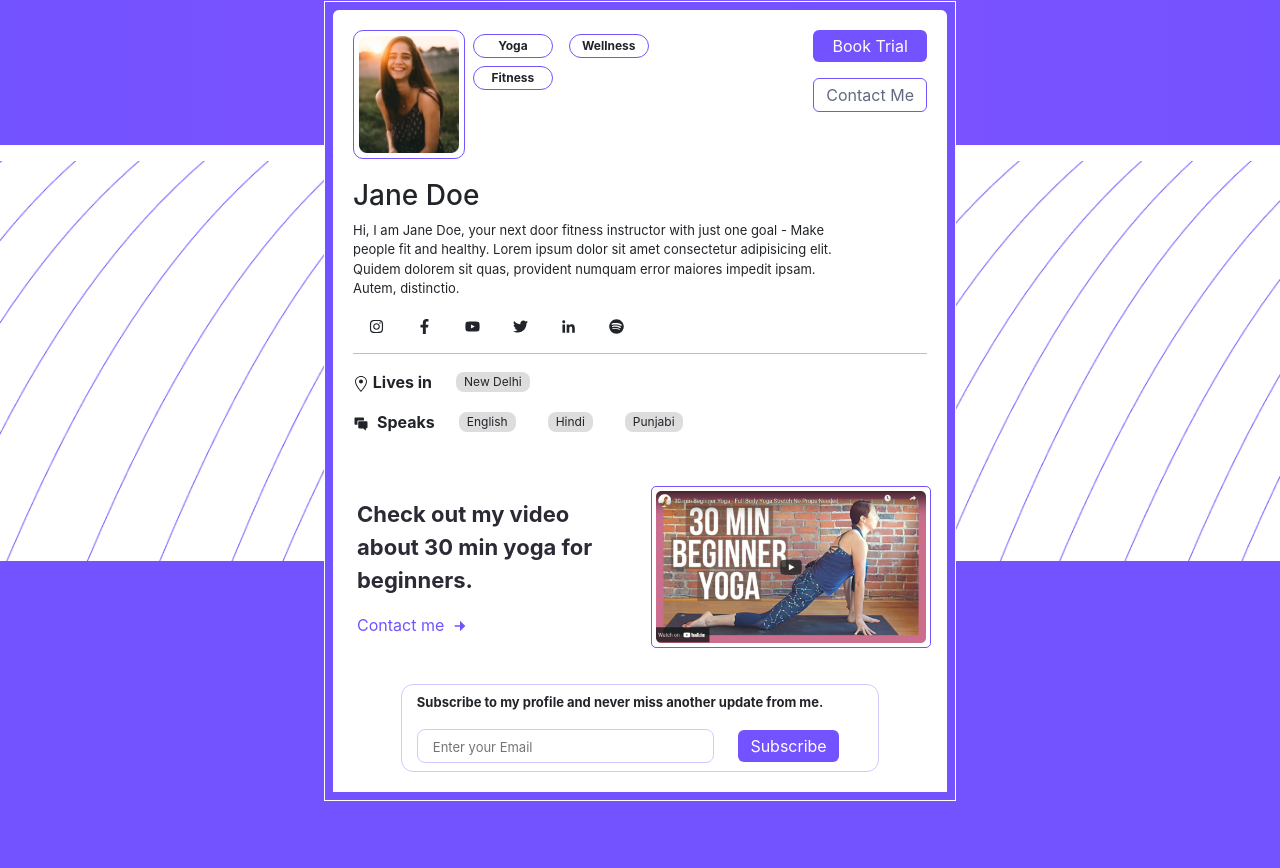
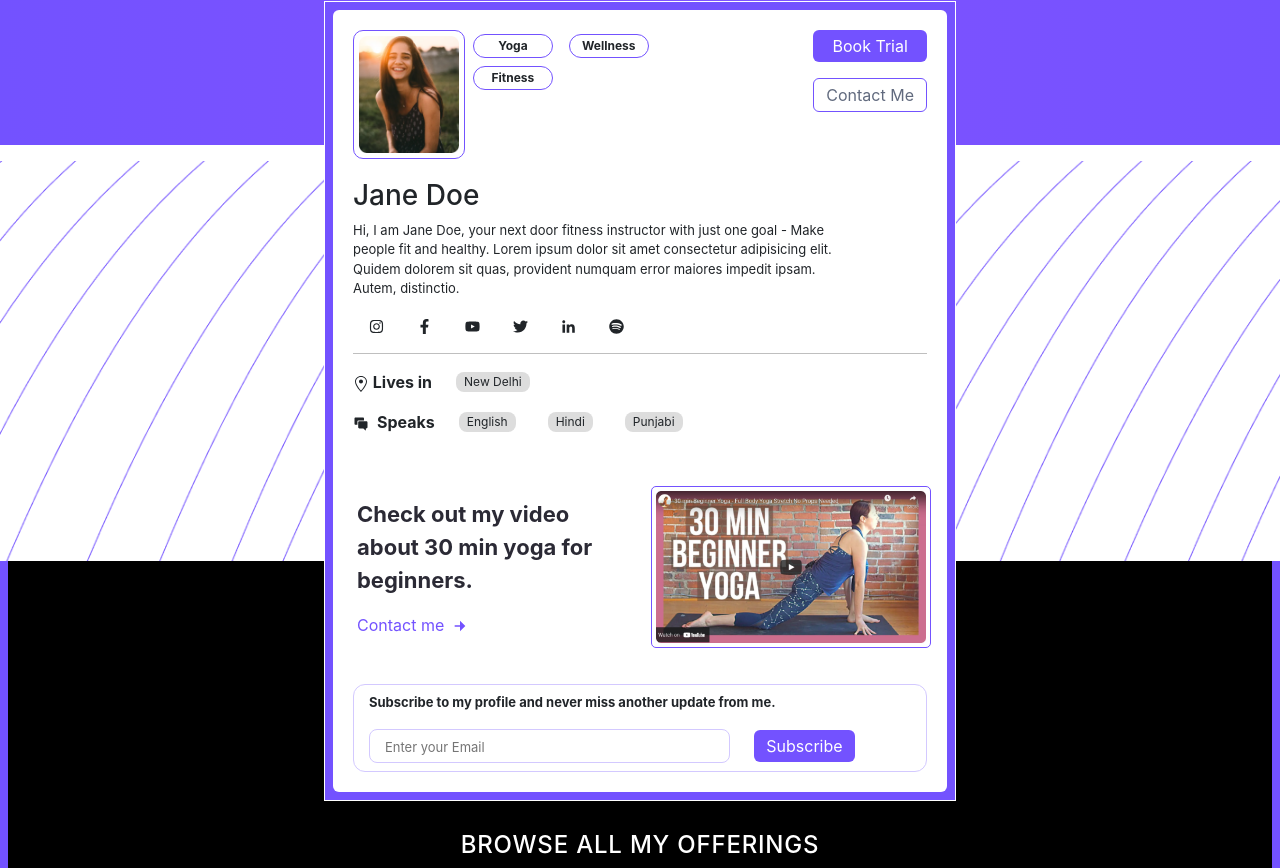
Before and after one commit to AyoTheInspired/bread-task, a React (Create React App) app: page / in a window 1280 px wide. Shown: the part 205-1073 px from the top of the page. Before the commit the page ends 1006 px from the top, so only its background shows below. Built offline with nearby package versions, Linux system fonts and the light colour scheme.

Commit message:
Stylings on carousel

```diff
--- a/src/App.js
+++ b/src/App.js
@@ -3,6 +3,7 @@ import "bootstrap/dist/css/bootstrap.min.css";
 import Navigation from "./components/Navigation";
 import Header from "./components/Header";
 import Wrapper from "./components/user-card/Wrapper";
+import Carousel from "./components/Carousel";
 
 function App() {
 	return (
@@ -10,6 +11,7 @@ function App() {
 			<Navigation />
 			<Header />
 			<Wrapper />
+			<Carousel />
 		</div>
 	);
 }
--- /dev/null
+++ b/src/components/Carousel.js
@@ -0,0 +1,33 @@
+import React from "react";
+import styled from "styled-components";
+import { Container, Row } from "react-bootstrap";
+
+function Carousel() {
+	return (
+		<StyledContainer fluid>
+			<Row>
+				<Div className="flexed col">
+					<h4 className="mb-2 header text-white">BROWSE ALL MY OFFERINGS</h4>
+				</Div>
+			</Row>
+		</StyledContainer>
+	);
+}
+
+export default Carousel;
+
+const StyledContainer = styled(Container)`
+	background: var(--pry-clr);
+`;
+
+const Div = styled.div`
+	/* min-height: 300px; */
+	background: black;
+	padding-top: 250px;
+	margin: 0 8px;
+
+	.header {
+		letter-spacing: 0.8px;
+		margin-top: 20px;
+	}
+`;
--- a/src/components/CardMain.js
+++ b/src/components/user-card/CardMain.js
@@ -1,8 +1,8 @@
 import React from "react";
 import styled from "styled-components";
-import CardTop from "./user-card/CardTop";
-import Thumbnail from "./user-card/Thumbnail";
-import UserCardFooter from "./user-card/UserCardFooter";
+import CardTop from "./CardTop";
+import Thumbnail from "./Thumbnail";
+import UserCardFooter from "./UserCardFooter";
 
 function CardMain() {
 	return (
--- a/src/components/user-card/UserCardFooter.js
+++ b/src/components/user-card/UserCardFooter.js
@@ -5,7 +5,7 @@ import Button from "../Button";
 function UserCardFooter() {
 	return (
 		<Div className="">
-			<div className="wrap col-lg-10 mx-auto py-2">
+			<div className="wrap col mx-auto py-2">
 				<p className="footer__top">
 					Subscribe to my profile and never miss another update from me.
 				</p>
@@ -25,6 +25,8 @@ export default UserCardFooter;
 const Div = styled.div`
 	background: #fff;
 	padding: 20px;
+	border-bottom-right-radius: 6px;
+	border-bottom-left-radius: 6px;
 
 	.footer__top {
 		font-weight: bold;
--- a/src/components/user-card/Wrapper.js
+++ b/src/components/user-card/Wrapper.js
@@ -1,7 +1,7 @@
 import React from "react";
 import { Container, Row } from "react-bootstrap";
 import styled from "styled-components";
-import CardMain from "../CardMain";
+import CardMain from "./CardMain";
 
 function Wrapper() {
 	return (
@@ -21,4 +21,5 @@ const Div = styled.div`
 	height: 400px;
 	background: url("/images/wavy.png") center/cover no-repeat fixed;
 	padding: 20px 0;
+	z-index: 50;
 `;
```
